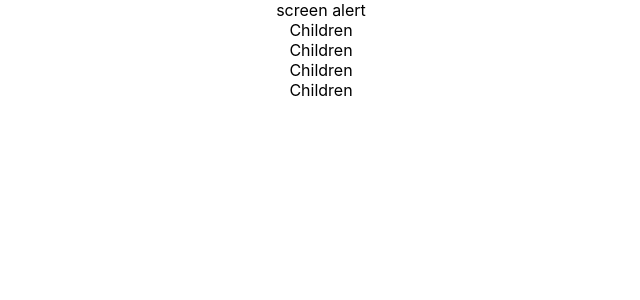
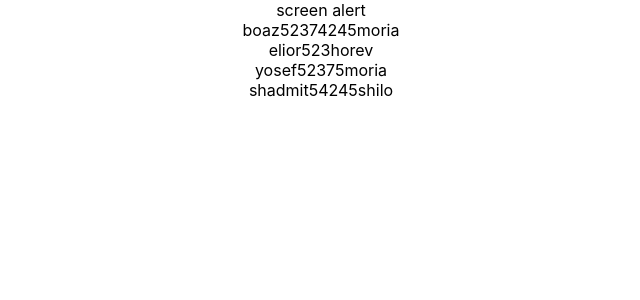
Before and after one commit to natigiat/chalap-client, a React (Create React App) app: page / in a window 1280 px wide. Shown: the top 300 px of the page, without its empty margins (319-959 px from the left). Built offline with nearby package versions, Linux system fonts and the light colour scheme.

Commit message:
create children component

```diff
--- a/src/Screen2/Children/Children.js
+++ b/src/Screen2/Children/Children.js
@@ -1,7 +1,13 @@
-import React from "react";
+import React, { useState } from "react";
 
-function Children() {
-  return <div className="App">Children</div>;
+function Children(props) {
+  return (
+    <div className="App">
+      <span>{props.name}</span>
+      <span>{props.phone}</span>
+      <span>{props.school}</span>
+    </div>
+  );
 }
 
 export default Children;
```
